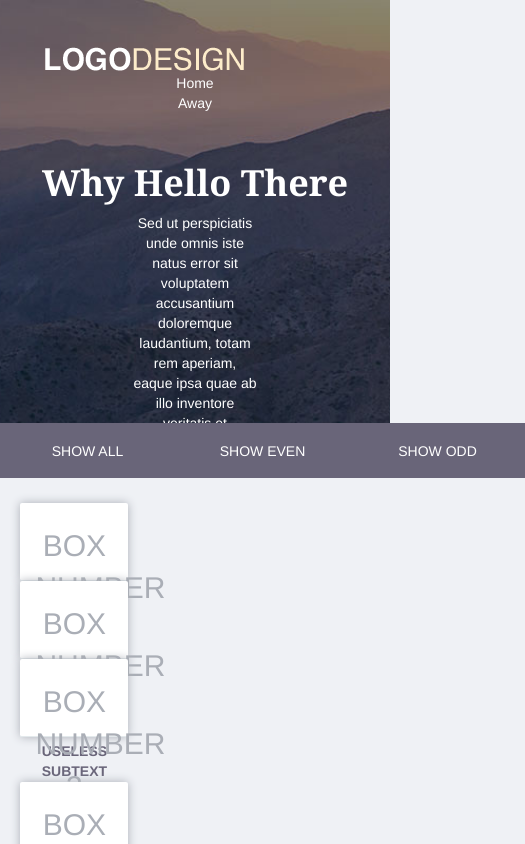
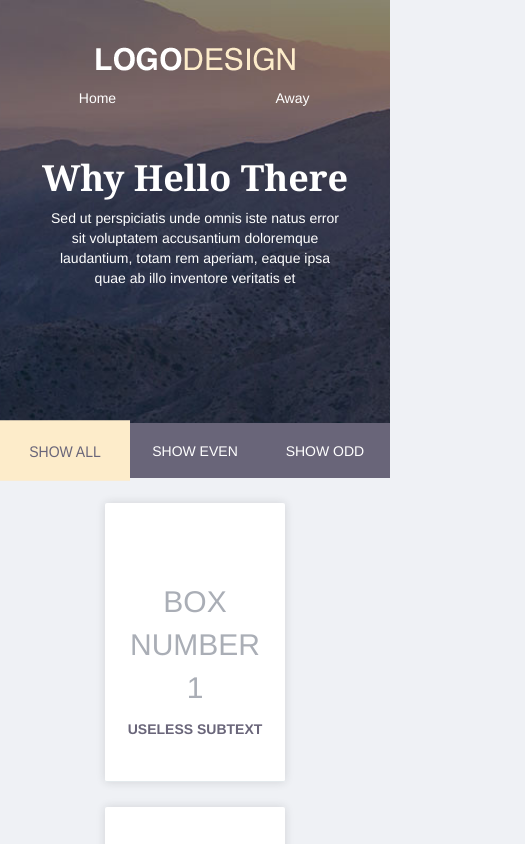
Before and after one commit to rbarnada/bonfire-challenge, a plain HTML site: page index.html in a window 390 px wide. Both pictures are taken after a click on the element "SHOW ALL". Shown: the top 844 px of the page, 525 px wide, since content can reach past the window. Drawn offline with nearby package versions, Linux system fonts and the light colour scheme.

Commit message:
Sorting and Responsive
- Added JS file which is used to sort the boxes
- Began adding media queries to handle responsiveness
- Currently have 4 breakpoints. Several correspond to bootstrap
  breakpoints so that actions happen at the same time
- Removed unnecessary, commented out code
- Began commenting html doc for easy navigation

```diff
--- a/index.html
+++ b/index.html
@@ -6,44 +6,50 @@
     <link rel="stylesheet" type="text/css" href="style/index.css">
     <title></title>
   </head>
+
   <body>
-    <div class="container-fluid header">
+    <header class="container-fluid header">
       <div class="header-bg">
         <div class="row header-nav">
-          <div class="col-md-10">
-            <img src="images/logo.png" class="logo">
+
+          <!-- logo -->
+          <div class="col-sm-10 col-xs-12">
+            <img src="images/logo.png" class="logo" alt="logo">
           </div>
-          <div class="col-md-1">
-            <a class="home-link">Home</a>
-          </div>
-          <div class="col-md-1">
-            <a class="home-link">Away</a>
-          </div>
+
+          <!-- header links -->
+            <div class="col-sm-1 col-xs-6 link">
+              <a href="#" class="header-link">Home</a>
+            </div>
+            <div class="col-sm-1 col-xs-6 link">
+              <a href="#" class="header-link">Away</a>
+            </div>
         </div>
 
         <div class="welcome-text">
           <h1 class="header-text">Why Hello There</h1>
-          <p class="header-text header-intro">Sed ut perspiciatis unde omnis iste natus error sit voluptatem accusantium doloremque laudantium, totam rem aperiam, eaque ipsa quae ab illo inventore veritatis et</p>
+          <p class="header-intro">Sed ut perspiciatis unde omnis iste natus error sit voluptatem accusantium doloremque laudantium, totam rem aperiam, eaque ipsa quae ab illo inventore veritatis et</p>
         </div>
       </div>
-    </div>
+    </header>
 
     <div class="row item-sort">
-      <div class="col-xs-4 item">
+      <div class="col-xs-4 item item-active" id="show-all">
         <span class="item-text">SHOW ALL</span>
       </div>
-      <div class="col-xs-4 item">
+      <div class="col-xs-4 item" id="show-even">
         <span class="item-text">SHOW EVEN</span>
       </div>
-      <div class="col-xs-4 item">
+      <div class="col-xs-4 item" id="show-odd">
         <span class="item-text">SHOW ODD</span>
       </div>
     </div>
 
     <div class="container body-content">
 
-      <div class="row first-row">
-        <div class="content-box col-sm-4">
+      <!-- boxes -->
+      <section class="row boxes">
+        <div class="col-sm-4 content-box odd">
           <div class="content-box-text">
             <p class="content-box-title">BOX NUMBER 1</p>
             <p class="content-box-subtext">USELESS SUBTEXT</p>
@@ -53,7 +59,7 @@
           </div>
         </div>
 
-        <div class="col-sm-4 content-box">
+        <div class="col-sm-4 content-box even">
           <div class="content-box-text">
             <p class="content-box-title">BOX NUMBER 2</p>
             <p class="content-box-subtext">USELESS SUBTEXT</p>
@@ -62,7 +68,8 @@
             <a href="#" class="content-button-link"><p class="button-text">VIEW THE CASE STUDY</p></a>
           </div>
         </div>
-        <div class="col-sm-4 content-box">
+
+        <div class="col-sm-4 content-box odd">
           <div class="content-box-text">
             <p class="content-box-title">BOX NUMBER 3</p>
             <p class="content-box-subtext">USELESS SUBTEXT</p>
@@ -71,10 +78,8 @@
           <a href="#" class="content-button-link">  <p class="button-text">VIEW THE CASE STUDY</p></a>
           </div>
         </div>
-      </div>
 
-      <div class="row second-row">
-        <div class="col-sm-4 content-box">
+        <div class="col-sm-4 content-box even">
           <div class="content-box-text">
             <p class="content-box-title">BOX NUMBER 4</p>
             <p class="content-box-subtext">USELESS SUBTEXT</p>
@@ -83,7 +88,8 @@
             <a href="#" class="content-button-link"><p class="button-text">VIEW THE CASE STUDY</p></a>
           </div>
         </div>
-        <div class="col-sm-4 content-box">
+
+        <div class="col-sm-4 content-box odd">
           <div class="content-box-text">
             <p class="content-box-title">BOX NUMBER 5</p>
             <p class="content-box-subtext">USELESS SUBTEXT</p>
@@ -92,7 +98,8 @@
           <a href="#" class="content-button-link"><p class="button-text">VIEW THE CASE STUDY</p></a>
           </div>
         </div>
-        <div class="col-sm-4 content-box">
+
+        <div class="col-sm-4 content-box even">
           <div class="content-box-text">
             <p class="content-box-title">BOX NUMBER 6</p>
             <p class="content-box-subtext">USELESS SUBTEXT</p>
@@ -101,11 +108,12 @@
           <a href="#" class="content-button-link"><p class="button-text">VIEW THE CASE STUDY</p></a>
           </div>
         </div>
-      </div>
 
+      </section>
     </div>
 
     <script src="jquery-3.3.1.min.js"></script>
     <script src="https://maxcdn.bootstrapcdn.com/bootstrap/3.3.7/js/bootstrap.min.js" integrity="sha384-Tc5IQib027qvyjSMfHjOMaLkfuWVxZxUPnCJA7l2mCWNIpG9mGCD8wGNIcPD7Txa" crossorigin="anonymous"></script>
+    <script src="scripts/index.js"></script>
   </body>
 </html>
--- /dev/null
+++ b/scripts/index.js
@@ -0,0 +1,23 @@
+$('#show-all').on('click', function (event) {
+  $('#show-all').addClass('item-active')
+  $('#show-odd').removeClass('item-active')
+  $('#show-even').removeClass('item-active')
+  $('.odd').fadeIn(400)
+  $('.even').fadeIn(400)
+})
+
+$('#show-even').on('click', function () {
+  $('#show-all').removeClass('item-active')
+  $('#show-odd').removeClass('item-active')
+  $('#show-even').addClass('item-active')
+  $('.odd').fadeOut(200)
+  setTimeout(() => $('.even').fadeIn(), 200)
+})
+
+$('#show-odd').on('click', function () {
+  $('#show-all').removeClass('item-active')
+  $('#show-even').removeClass('item-active')
+  $('#show-odd').addClass('item-active')
+  $('.even').fadeOut(200)
+  setTimeout(() => $('.odd').fadeIn(), 200)
+})
--- a/style/index.css
+++ b/style/index.css
@@ -1,7 +1,9 @@
+@import url('https://fonts.googleapis.com/css?family=Poppins:400');
+
 .header {
+  color: white;
   padding-left: 0;
   padding-right: 0;
-  color: white;
 }
 
 .header-bg {
@@ -9,26 +11,26 @@
   background-position: center;
   background-repeat: no-repeat;
   background-size: cover;
+  display: inline-block;
   height: 450px;
+  left: 0;
+  text-align: center;
   top: 0;
-  left: 0;
   width: 100vw;
   z-index: -1;
-  display: inline-block;
-  text-align: center;
 }
 
 .header-text {
-  text-align: center;
   font-family: Georgia, serif;
   font-weight: 900;
+  text-align: center;
 }
 
 .header-intro {
   display: inline-block;
-  width: 32%;
   font-family: Helvetica, sans-serif;
   font-weight: lighter;
+  width: 32%;
 }
 
 .header-nav {
@@ -43,30 +45,25 @@ body {
   margin-top: 25px;
 }
 
-.shadow-box {
-  height: 20vw;
-  width: 24vw;
-  z-index: -7;
-  background-color: #e7edee;
-  /* transform: translate(1px, 2px); */
+.content-box {
+  background-color: #ffffff;
+  border-bottom: 1px #e3e9ec solid;
+  border-radius: 2px;
+  box-shadow: 0px 0px 10px rgba(35,35,35,0.14);
+  height: 279px;
+  margin: 0 1.6666% 45px;
+  position: relative;
+  text-align: center;
+  width: 30%;
 }
 
-.content-box {
-  background-color: #ffffff;
-  /* width: 24vw;*/
-  height: 20vw;
-  width: 30%;
-  margin: 0 1.5%;
-  text-align: center;
-  border-radius: 2px;
-  position: relative;
-  border-bottom: 1px #e3e9ec solid;
-  box-shadow: 0px 0px 10px #aaaeb6;
+.hidden {
+  display: none;
 }
 
 .content-box:hover {
   border-top: 2px #d83a6a solid;
-  box-shadow: 0px 0px 20px #aaaeb6;
+  box-shadow: 0px 0px 25px #aaaeb6;
   transform: translateY(-12px);
 }
 
@@ -79,16 +76,14 @@ body {
 }
 
 .content-box-title {
+  color: #aaaeb6;
   font-size: 30px;
-  color: #aaaeb6;
 }
 
 .content-box-subtext {
   color: #696579;
   font-size: 14px;
   font-weight: bold;
-  /* position: relative;
-  top: 33%; */
 }
 
 .content-box-text {
@@ -97,27 +92,28 @@ body {
 }
 
 .content-box-button {
+  background-color: #696579;
+  bottom: 20px;
+  color: white;
   display: none;
-  background-color: #696579;
+  height: 57px;
+  left: 50%;
+  position: absolute;
+  transform: translateX(-50%);
   width: 80%;
-  height: 57px;
-  /* bottom: -25px; */
-  color: white;
-  position: absolute;
-  bottom: 20px;
-  left: 50%;
-  transform: translateX(-50%);
 }
 
 .content-button-link {
+  display: block;
+  font-family: 'Poppins', sans-serif;
+  font-size: 14px;
+  font-weight: bold;
+  left: 50%;
+  margin: 0;
   position: absolute;
-  /* position: relative; */
-  display: block;
-  margin: 0;
+  top: 50%;
+  transform: translate(-50%,-50%);
   width: 100%;
-  top: 50%;
-  left: 50%;
-  transform: translate(-50%,-50%);
 }
 
 .content-button-link:hover {
@@ -134,9 +130,8 @@ body {
 }
 
 
-.first-row, .second-row {
-  /* margin-top: 25px; */
-  margin: 0 auto;
+.boxes {
+  margin: 50px auto 0;
 }
 
 .first-row {
@@ -144,49 +139,51 @@ body {
 }
 
 .item-sort {
-  /* margin-top: -27px; */
   margin: -27px auto 0 auto;
-  /* width: 45%; */
-  width: 525px;
+  position: relative;
+  text-align: center;
+  /* width: 525px; */
+  max-width: 36%;
   z-index: 1;
-  text-align: center;
-  position: relative;
 }
 
 .item {
-  /* border: 1px black solid; */
-  height: 55px;
-  display: inline-block;
   background-color: #696579;
   color: white;
+  cursor: pointer;
+  display: inline-block;
   font-size: 14px;
-  cursor: pointer;
-  /* position: relative; */
-  /* top: 50%; */
+  height: 55px;
+  white-space: nowrap;
+  overflow: hidden;
 }
 
 .item-text {
+  left:50%;
   position: absolute;
   top:50%;
-  left:50%;
   transform: translate(-50%,-50%);
 }
 
-.item:hover {
+.item-active {
   background-color: #fdecca;
-  /* transform: scale(0, 1.1);*/
   transform: scale(1,1.1);
+  color: #696579;
 }
 
 .logo {
   display: block;
-  text-align: left;
   margin-left: 30px;
+  /* text-align: left; */
 }
 
-.home-link:hover {
+.header-link:hover, .header-link:focus {
   color: #fdecca;
   text-decoration: none;
+}
+
+.header-link:active {
+  color: #fdecca;
 }
 
 a {
@@ -196,3 +193,50 @@ a {
 .welcome-text {
   margin-top: 50px;
 }
+
+@media screen and (max-width: 1199px) {
+  .item-sort {
+    max-width: 45%;
+  }
+}
+
+@media screen and (max-width: 991px) {
+  .item-sort {
+    max-width: 50%;
+  }
+  .content-box {
+    width: 40%;
+    margin: 25px 5% 0;
+  }
+  .boxes {
+    margin-top: 0px;
+  }
+}
+
+@media screen and (max-width: 767px) {
+  .content-box {
+    width: 50%;
+    margin: 25px auto 0;
+  }
+  .body-content {
+    margin-top: 0;
+  }
+  .item-sort {
+    max-width: 75%;
+  }
+  .logo {
+    margin: 0 auto;
+  }
+  .link {
+    margin-top: 15px;
+  }
+  .header-intro {
+    width: 75%;
+  }
+}
+
+@media screen and (max-width: 537px) {
+  .item-sort {
+    max-width: 100%;
+  }
+}
```
